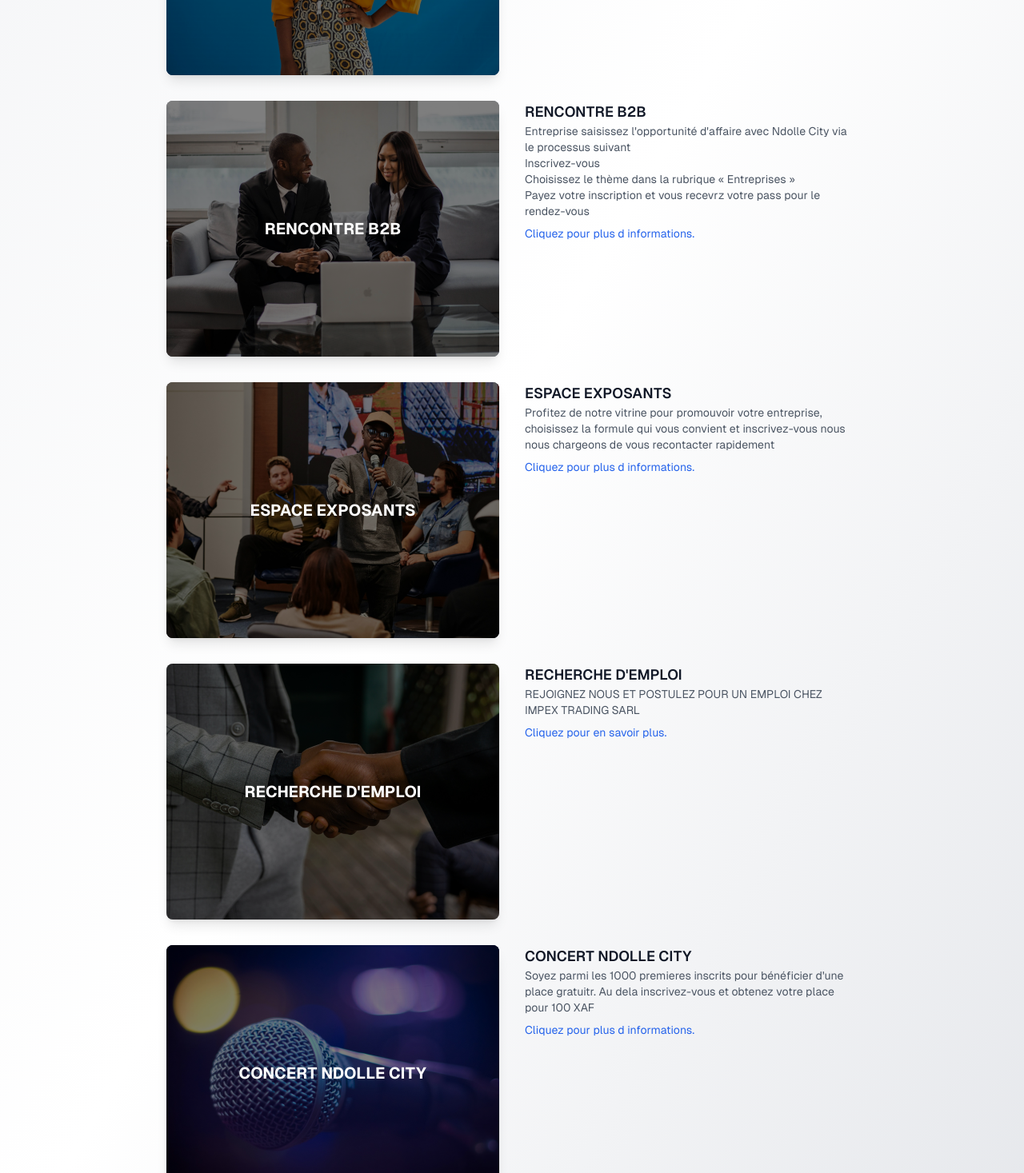
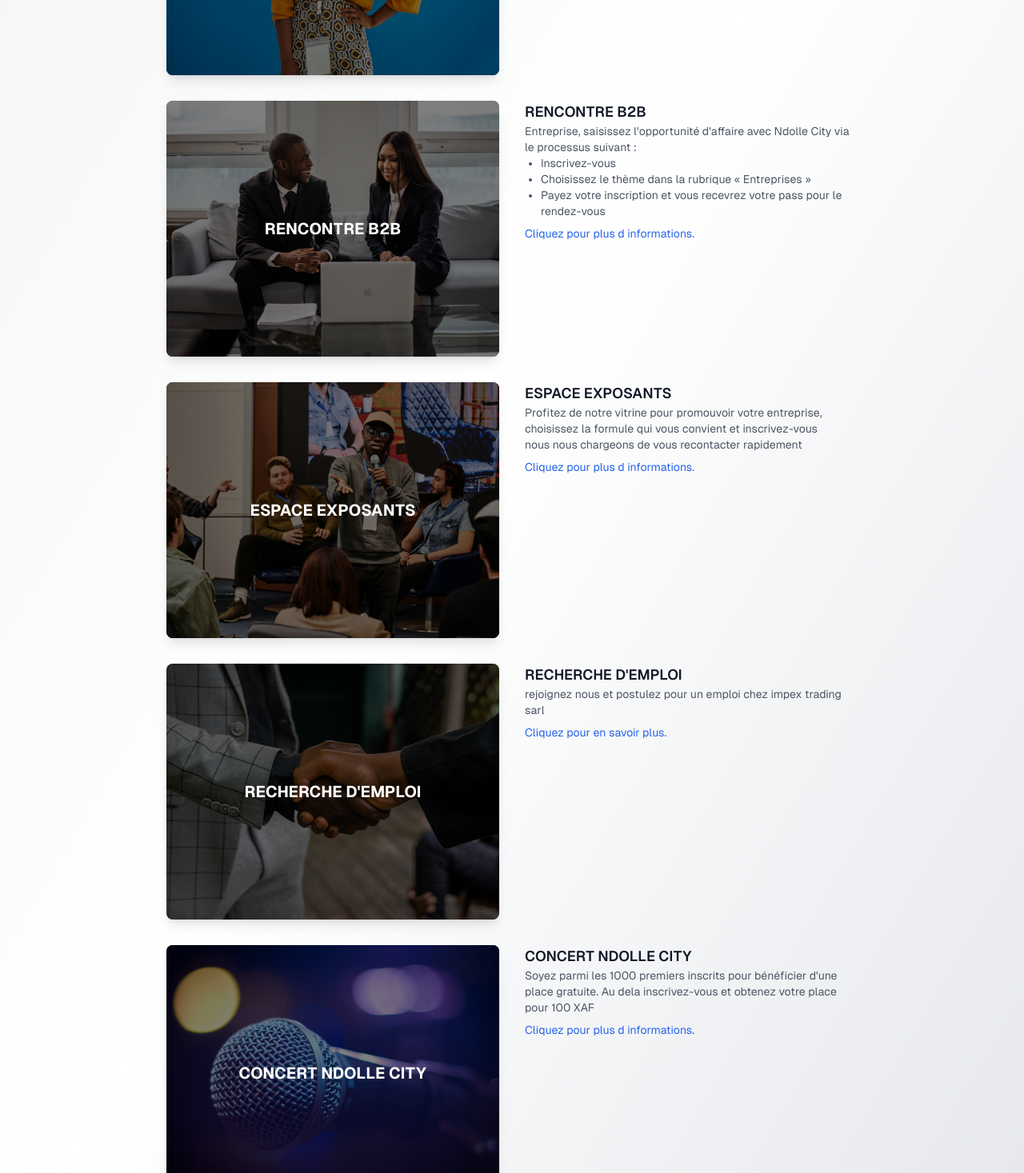
Before and after one commit to ced08stark/event_presentation, a Next.js app: page / in a window 1280 px wide. Shown: the part 574-2041 px from the top of the page at 80% size. Built offline with nearby package versions, Linux system fonts and the light colour scheme.

Commit message:
git push....../....

```diff
--- a/app/page.tsx
+++ b/app/page.tsx
@@ -72,18 +72,19 @@ export default function Home() {
               RENCONTRE B2B
             </h3>
             <p className="text-sm text-gray-600 dark:text-gray-400">
-              Entreprise saisissez l{"'"}opportunité d{"'"}affaire avec Ndolle
-              City via le processus suivant
+              Entreprise, saisissez l{"'"}opportunité d{"'"}affaire avec Ndolle
+              City via le processus suivant :
               <br />
-              <ul>
+              <ul className="list-disc pl-5">
                 <li>Inscrivez-vous</li>
                 <li>Choisissez le thème dans la rubrique « Entreprises »</li>
                 <li>
-                  Payez votre inscription et vous recevrz votre pass pour le
+                  Payez votre inscription et vous recevrez votre pass pour le
                   rendez-vous
                 </li>
               </ul>
             </p>
+
             <p className="text-sm text-blue-600 mt-2 cursor-pointer">
               Cliquez pour plus d informations.
             </p>
@@ -111,7 +112,7 @@ export default function Home() {
             </h3>
             <p className="text-sm text-gray-600 dark:text-gray-400">
               Profitez de notre vitrine pour promouvoir votre entreprise,
-              choisissez la formule qui vous convient et inscrivez-vous nous
+              choisissez la formule qui vous convient et inscrivez-vous<br/> nous
               nous chargeons de vous recontacter rapidement
             </p>
             <p className="text-sm text-blue-600 mt-2">
@@ -139,7 +140,7 @@ export default function Home() {
               RECHERCHE D{"'"}EMPLOI
             </h3>
             <p className="text-sm text-gray-600 dark:text-gray-400">
-              REJOIGNEZ NOUS ET POSTULEZ POUR UN EMPLOI CHEZ IMPEX TRADING SARL
+              rejoignez nous et postulez pour un emploi chez impex trading sarl
             </p>
             <p className="text-sm text-blue-600 mt-2">
               Cliquez pour en savoir plus.
@@ -168,7 +169,9 @@ export default function Home() {
               CONCERT NDOLLE CITY
             </h3>
             <p className="text-sm text-gray-600 dark:text-gray-400">
-              Soyez parmi les 1000 premieres inscrits pour bénéficier d{"'"}une place gratuitr. Au dela inscrivez-vous et obtenez votre place pour 100 XAF
+              Soyez parmi les 1000 premiers inscrits pour bénéficier d{"'"}une
+              place gratuite. Au dela inscrivez-vous et obtenez votre place pour
+              100 XAF
             </p>
             <p className="text-sm text-blue-600 mt-2">
               Cliquez pour plus d informations.
```
